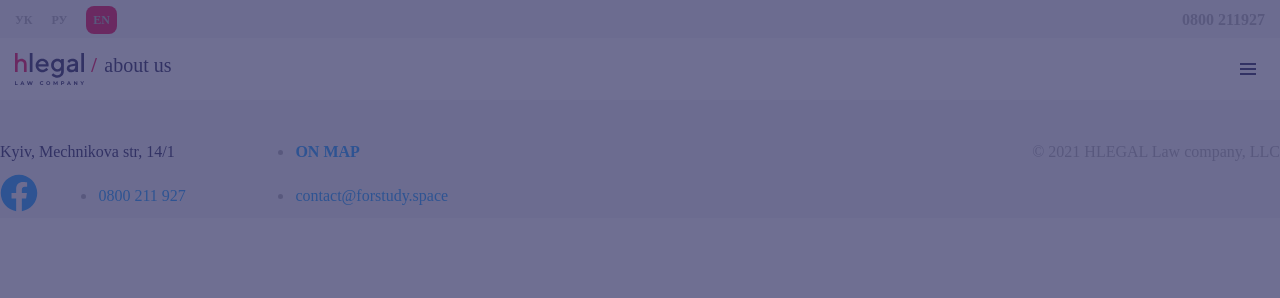
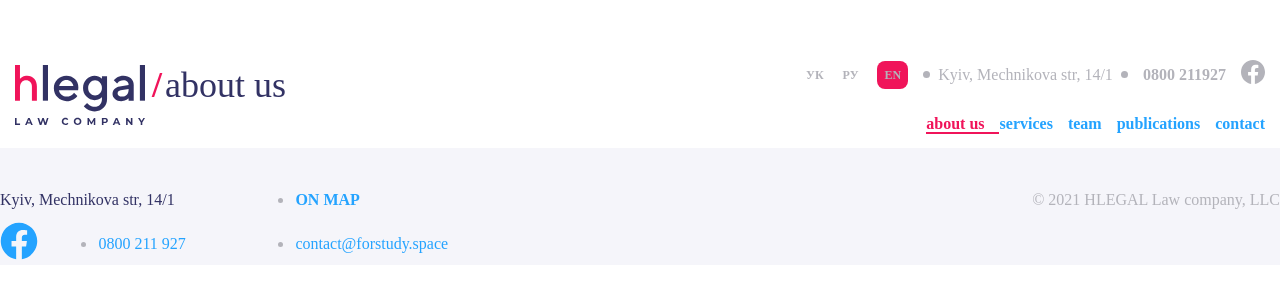
Before and after one commit to alexsimof/groupProject, a plain HTML site: page about.html in a window 1280 px wide. Drawn offline with nearby package versions, Linux system fonts and the light colour scheme; files whose address does not match are found by name.

Commit message:
finished header

```diff
--- a/about.html
+++ b/about.html
@@ -5,7 +5,7 @@
   <meta charset="UTF-8">
   <meta http-equiv="X-UA-Compatible" content="IE=edge">
   <meta name="viewport" content="width=device-width, initial-scale=1.0">
-  <title>Hlegal</title>
+  <title>Hlegal/about us</title>
   <link rel="stylesheet" href="css/style.css">
   <link rel="stylesheet" type="text/css" href="slider/slick/slick.css" />
   <link rel="stylesheet" type="text/css" href="slider/slick/slick-theme.css" />
@@ -21,7 +21,7 @@
           <a class="header-logo-link" href="index.html"><img src="img/Logo-white.svg" alt="Logo"></a>
           <a class="header-logo-link-mobile" href="index.html"><img src="img/Logo-white-mobile.svg" alt="Logo"></a>
           <span class="header-logo-page">about us</span>
-          <a class="header-burger header-dark">
+          <a class="header-burger">
             <span></span>
           </a>
         </div>
@@ -32,9 +32,11 @@
             <a class="header-lang-item" href="#">РУ</a>
             <a class="header-lang-item active-bg" href="#">EN</a>
           </div>
-          <address class="header-lang-adres">Kyiv, Mechnikova str, 14/1</address>
-          <a class="header-lang-phone" href="tel:0800211927">0800 211927</a>
-          <a class="header-lang-fb" href="#"><img src="img/fb-icon.svg" alt="fb-icon"></a>
+          <div class="header-contact-block">
+            <address class="header-lang-adres">Kyiv, Mechnikova str, 14/1</address>
+            <a class="header-lang-phone" href="tel:0800211927">0800 211927</a>
+            <a class="header-lang-fb" href="#"><img src="img/fb-icon.svg" alt="fb-icon"></a>
+          </div>
         </div>
 
         <nav class="header-menu">
--- a/js/script.js
+++ b/js/script.js
@@ -1,14 +1,15 @@
 let btn = document.querySelector('.header-burger')
 let menu = document.querySelector('.header-burger-menu')
 let btnClose = document.querySelector('.header-burger-close')
+let dark = document.querySelector('.header-wrapper')
 btn.onclick = function (e) {
   e.preventDefault();
   menu.classList.add('show')
-  btn.classList.add('header-dark')
+  dark.classList.add('header-dark')
 }
 
 btnClose.onclick = function (e) {
   e.preventDefault();
   menu.classList.remove('show')
-  btn.classList.remove('header-dark')
+  dark.classList.remove('header-dark')
 }
--- a/scss/_about.scss
+++ b/scss/_about.scss
@@ -1,6 +1,5 @@
 .header {
   &-wrapper {
-
     display: grid;
   }
 
@@ -11,6 +10,12 @@
     order: -1;
     padding: 10px 15px;
     background-color: $color-bg;
+  }
+
+  &-contact-block {
+    display: flex;
+    align-items: center;
+    justify-content: flex-end;
   }
 
   &-lang-item {
@@ -190,3 +195,132 @@
 .burger-activ {
   color: $color-accent;
 }
+
+// about us page, mobile-first approach
+
+@media screen and (min-width: 560px) {
+  .header {
+    &-menu {
+      display: block;
+      padding: 0 15px;
+    }
+
+    &-menu-item {
+      font-size: 16px;
+      font-weight: 700;
+
+      &:hover {
+        border-bottom: 2px solid $color-active;
+      }
+
+      &:not(:last-child) {
+        margin-right: 15px;
+      }
+    }
+
+    &-logo-link {
+      display: block;
+    }
+
+    &-lang {
+      background: none;
+    }
+
+    &-lang-fb {
+      display: block;
+      margin-left: 15px;
+    }
+
+    &-lang-adres {
+      position: relative;
+      display: block;
+      color: $color-text;
+      font-family: Montserrat;
+      font-size: 16px;
+      font-weight: 400;
+      line-height: 20px;
+      letter-spacing: 0%;
+      text-align: right;
+      padding: 0 15px;
+      margin-right: 15px;
+
+      &::before {
+        position: absolute;
+        content: '';
+        width: 7px;
+        height: 7px;
+        top: 6px;
+        left: 0px;
+        background-color: $color-text;
+        border-radius: 50%;
+      }
+
+      &::after {
+        position: absolute;
+        content: '';
+        width: 7px;
+        height: 7px;
+        top: 6px;
+        right: 0px;
+        background-color: $color-text;
+        border-radius: 50%;
+      }
+    }
+
+    &-logo-link-mobile {
+      display: none;
+    }
+
+    &-logo-page {
+      font-size: 36px;
+      margin-top: 8px;
+    }
+
+    &-burger {
+      display: none;
+    }
+  }
+
+  .activ {
+    position: relative;
+    color: $color-accent;
+
+    &::after {
+      position: absolute;
+      content: '';
+      width: 73px;
+      height: 2px;
+      left: 0;
+      bottom: 0;
+      background-color: $color-accent;
+
+    }
+  }
+}
+
+@media screen and (min-width: 900px) {
+  .header {
+    &-wrapper {
+      grid-template-columns: 350px 2fr;
+      grid-template-rows: 1fr 1fr;
+      padding-top: 50px;
+    }
+
+    &-logo {
+      grid-column: 1/2;
+      grid-row: 1/3;
+    }
+
+    &-menu {
+      grid-column: 2/ 3;
+      display: flex;
+      align-items: center;
+      justify-content: flex-end;
+    }
+
+    &-lang {
+      order: 0;
+      justify-content: flex-end;
+    }
+  }
+}
```
Also changed, not shown: index.html (+1 -1 lines), css/style.css, 1 other file.
